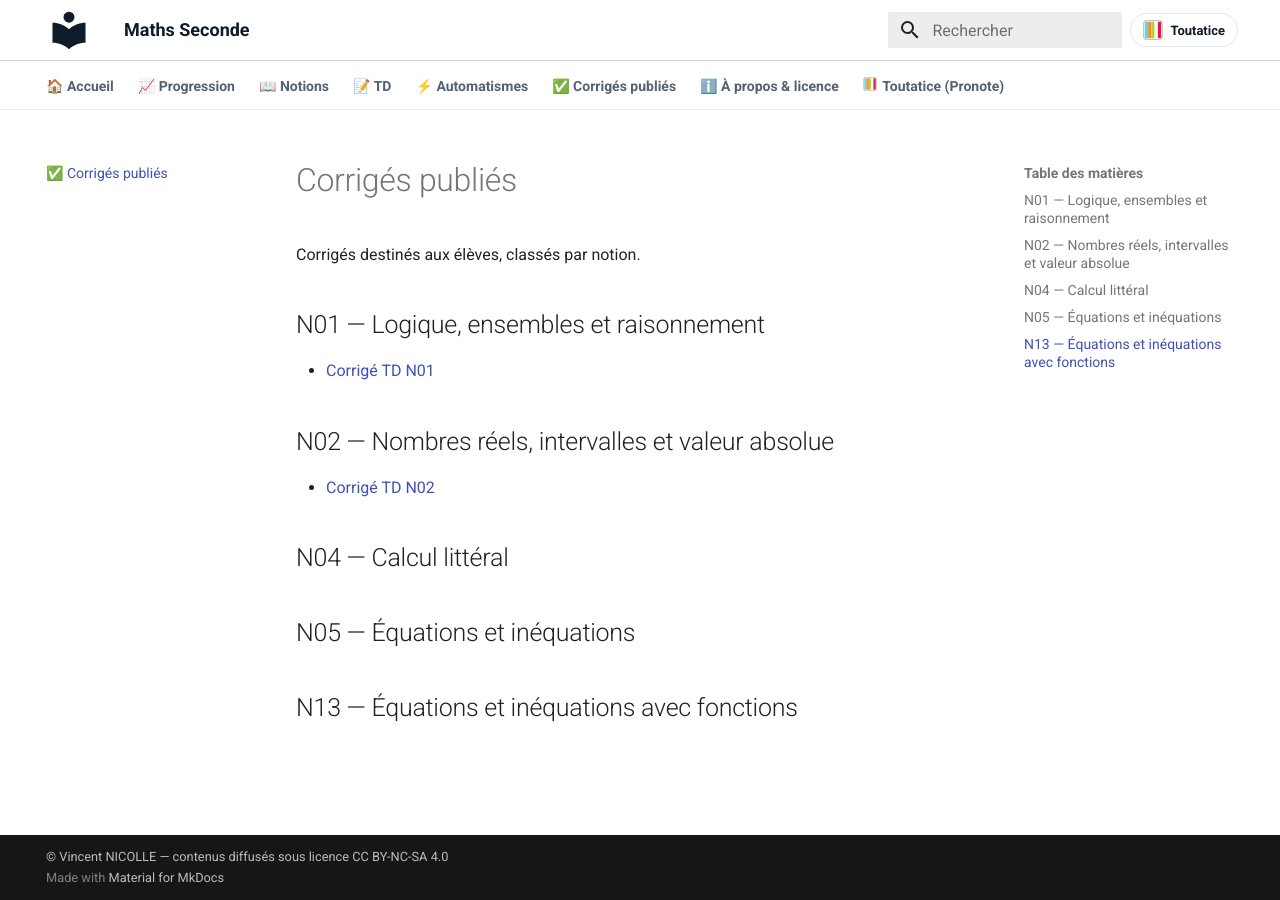
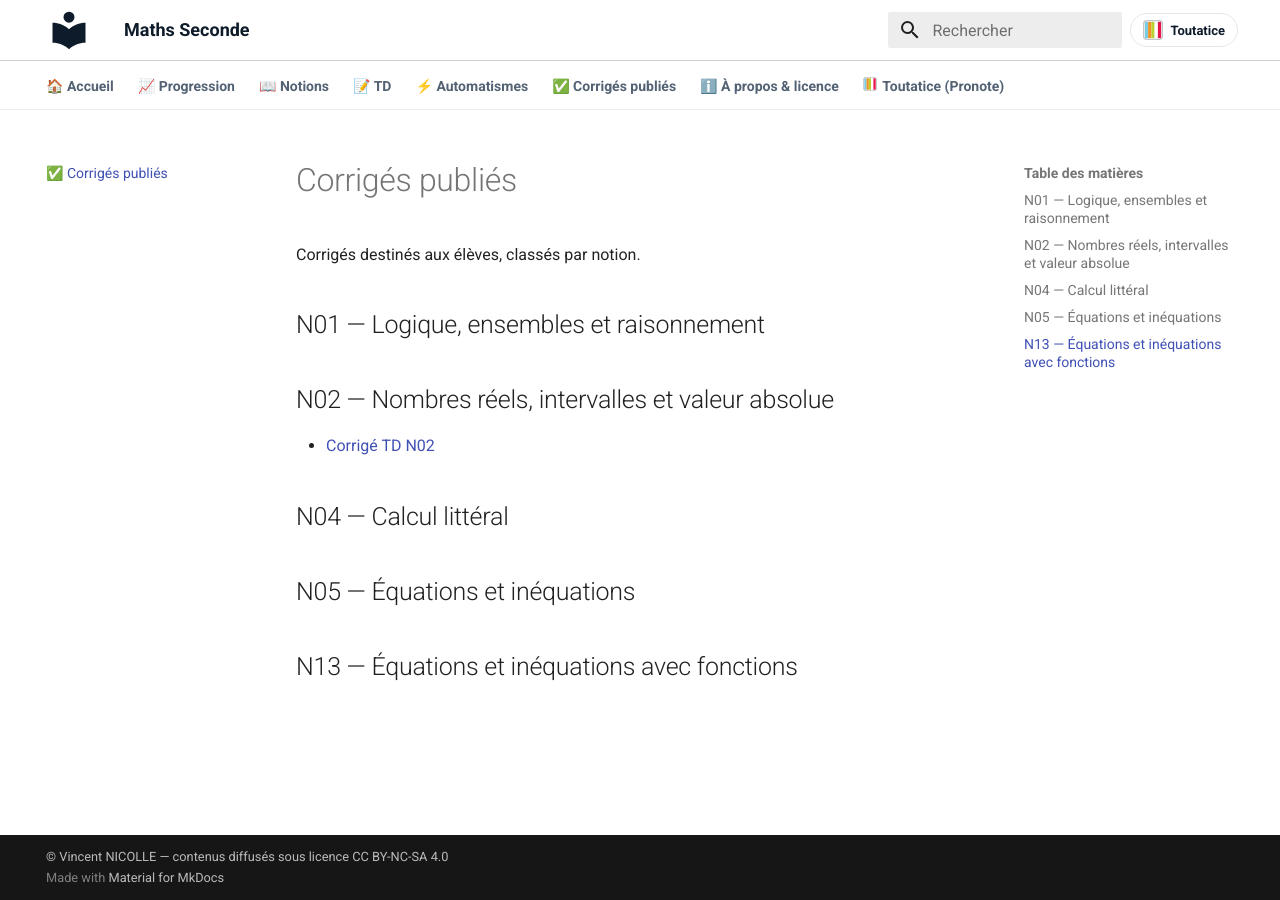
Before and after one commit to vnicolle56610/maths-seconde, an MkDocs documentation site: the page built from docs/corriges/index.md, in a window 1280 px wide. Built offline with MkDocs 1.6.1 and Material for MkDocs 9.7.7, drawn with Linux system fonts in a browser that asks for light colours.

Commit message:
Publication automatique : 0 fichier(s) copié(s), 2 page(s) mise(s) à jour
Pages mises à jour :
  - docs/corriges/index.md
  - docs/notions/N01-logique-ensembles.md

Autres fichiers :
  - publication_manifest.json

Généré par le protocole de publication (publier_ressources_site.py / publier_ressources_gui.py).

```diff
--- a/docs/corriges/index.md
+++ b/docs/corriges/index.md
@@ -5,7 +5,7 @@ Corrigés destinés aux élèves, classés par notion.
 <!-- AUTO-DOCS:START -->
 ## N01 — Logique, ensembles et raisonnement
 
-- [Corrigé TD N01](CORRIGE_TD_N01_LOGIQUE_ENSEMBLES.pdf)
+
 
 ## N02 — Nombres réels, intervalles et valeur absolue
 
--- a/publication_manifest.json
+++ b/publication_manifest.json
@@ -10,9 +10,6 @@
       ],
       "automatismes": [
         "AUTOMATISMES_N01_LOGIQUE_ENSEMBLES.pdf"
-      ],
-      "corrige_td": [
-        "CORRIGE_TD_N01_LOGIQUE_ENSEMBLES.pdf"
       ]
     },
     "N02": {
```
Also changed, not shown: docs/notions/N01-logique-ensembles.md (+0 -1 lines).
